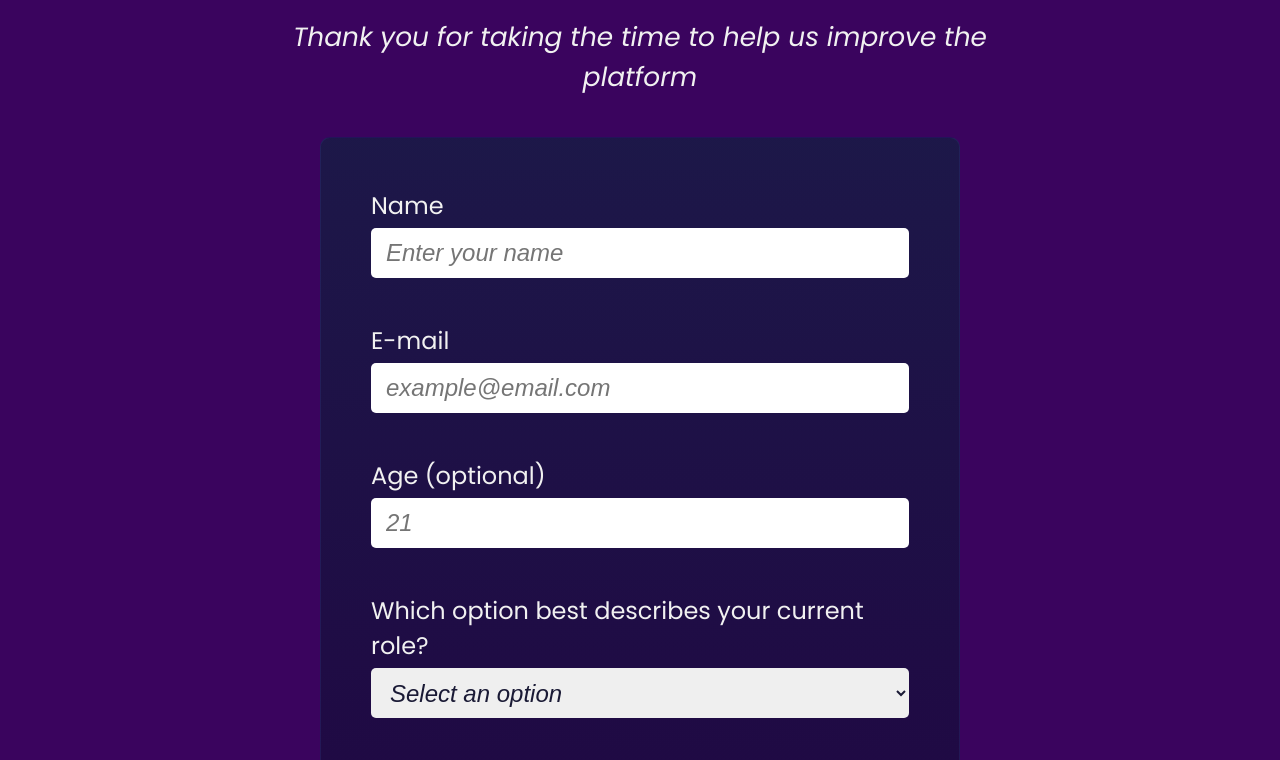
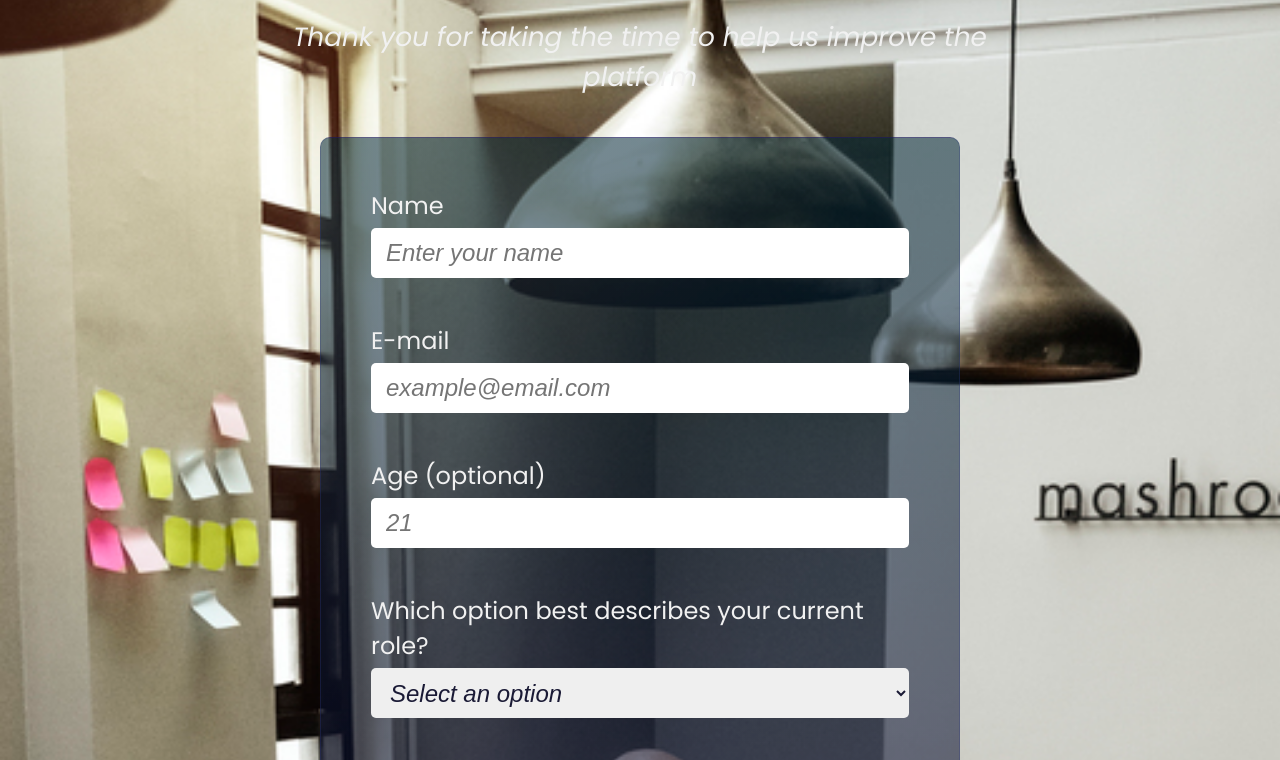
Before and after one commit to tensegrity666/freeCodeCamp.org-tasks, a website: page index.html in a window 1280 px wide. Shown: the part 145-905 px from the top of the page. Drawn offline with Linux system fonts and the light colour scheme.

Commit message:
Update style.css

```diff
--- a/css/style.css
+++ b/css/style.css
@@ -120,7 +120,7 @@ html {
   font-weight: 400;
   color: var(--text);
   background-color: var(--background-page);
-  background-image: url(./img/action.jpg);
+  background-image: url(../img/action.jpg);
   background-position: center;
   background-size: cover;
 }
```
